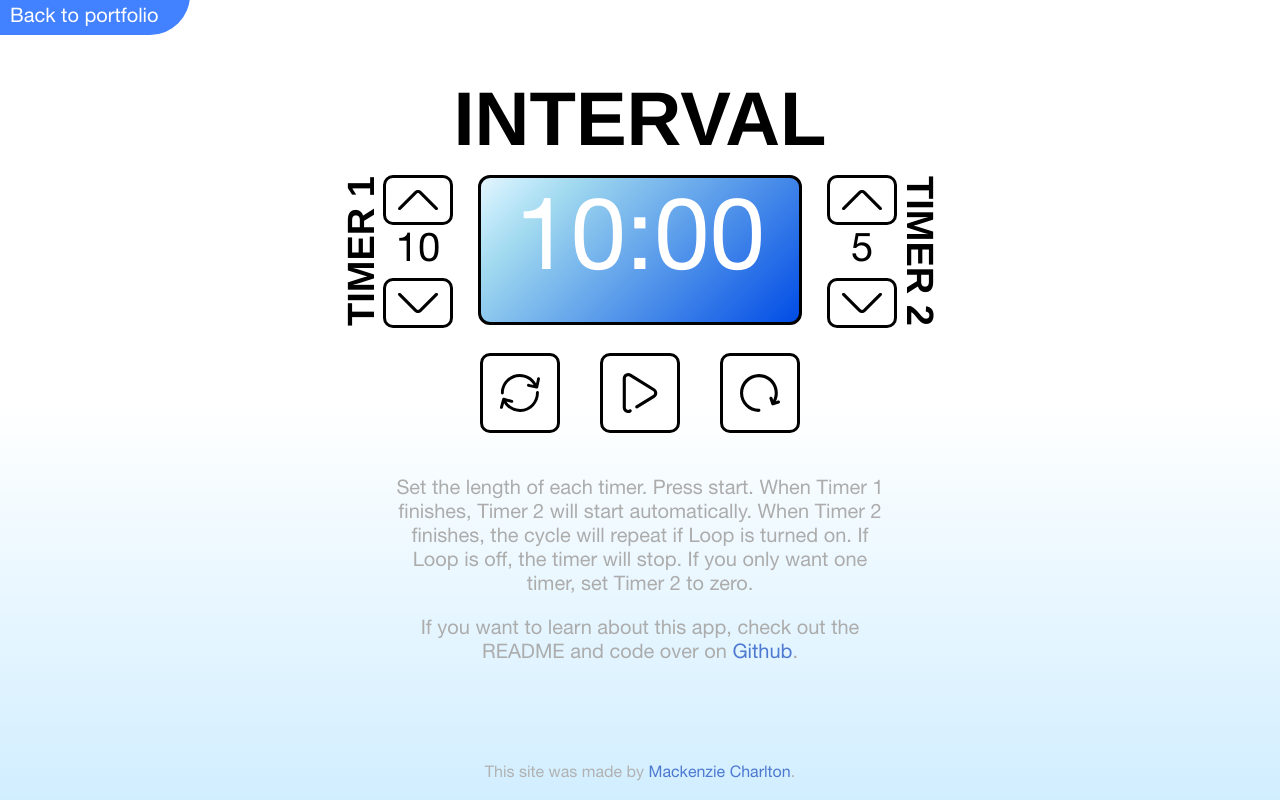
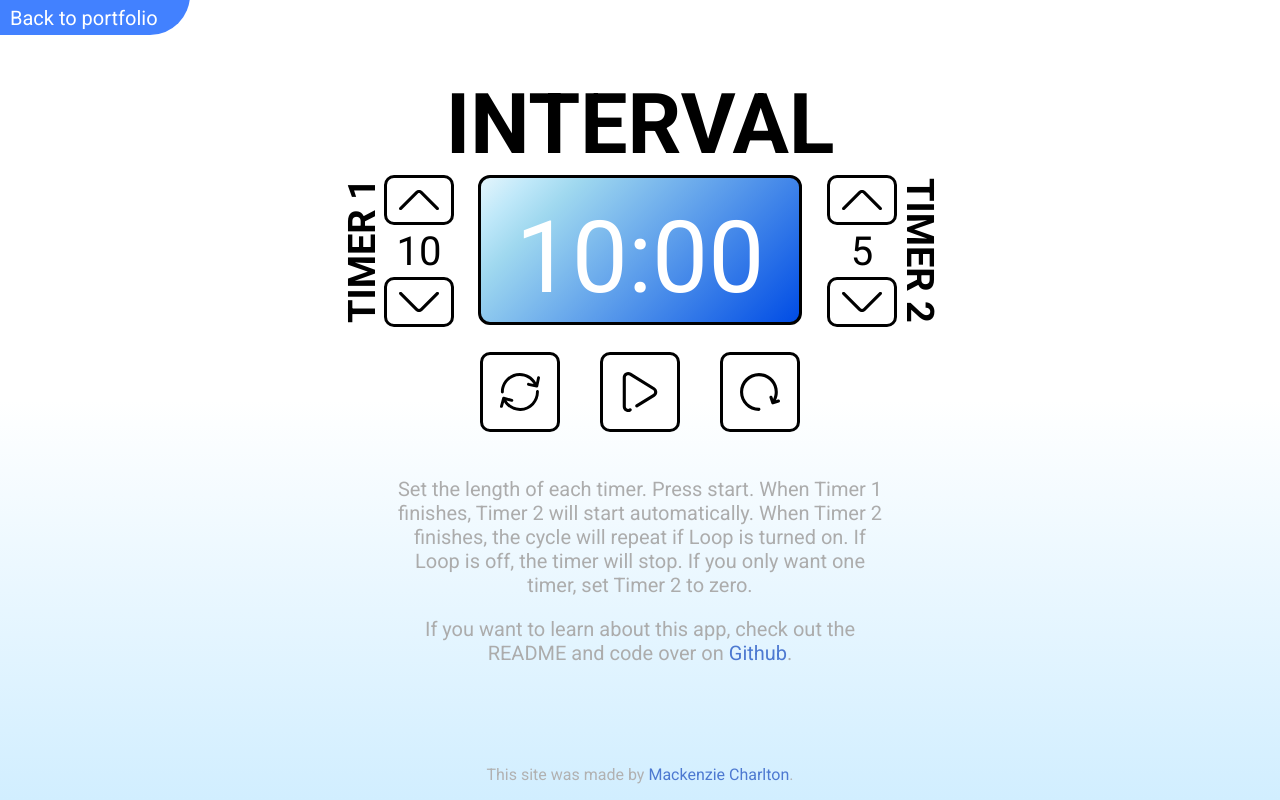
Before and after one commit to mackenziewritescode/interval-timer, a website: page index.html in a window 1280 px wide. Drawn offline with nearby package versions, Linux system fonts and the light colour scheme.

Commit message:
updated fonts and link

```diff
--- a/index.html
+++ b/index.html
@@ -17,12 +17,12 @@
   </head>
   <body>
     <div id="wrapper">
-      <a class="portfolio" href="http://www.sunkenworld.com/">
+      <a class="portfolio" href="http://www.sunkenworld.com/#page-3">
         <p class="portfolio-text">Back to portfolio</p>
       </a>
       <div id="app-wrap">
         <div id="app">
-          <h2>Interval Timer</h2>
+          <h2 id="title">Interval Timer</h2>
           <div class="timer-wrap" id="left-timer-wrap">
             <h3 id="timer1-header">Timer 1</h3>
             <div class="timer" id="timer1">
--- a/style.scss
+++ b/style.scss
@@ -1,22 +1,7 @@
-@font-face {
-  font-family: "Helvetica";
-  src: url("./fonts/HelveticaNeueLTStd-Roman.otf") format("opentype");
-}
-@font-face {
-  font-family: "HelveticaBold";
-  src: url("./fonts/HelveticaNeueLTStd-Bd.otf") format("opentype");
-}
-@font-face {
-  font-family: "HelveticaBlack";
-  src: url("./fonts/HelveticaNeueLTStd-Blk.otf") format("opentype");
-}
-@font-face {
-  font-family: "HelveticaLight";
-  src: url("./fonts/HelveticaLTStd-Light.otf") format("opentype");
-}
+@import url("https://fonts.googleapis.com/css2?family=Roboto:wght@300;400;700;900&display=swap");
 
 #wrapper {
-  font-family: "Helvetica", sans-serif;
+  font-family: "Roboto", sans-serif;
   position: fixed;
   display: flex;
   left: 0px;
@@ -137,12 +122,12 @@
         "timer1 display display display timer2"
         ". loop-btn play-btn reset-btn .";
 
-      h2 {
+      #title {
         grid-area: header;
         margin: 0;
         text-align: center;
         height: 100px;
-        font-size: 76px;
+        font-size: 84px;
         text-transform: uppercase;
       }
 
@@ -171,19 +156,16 @@
           // margin-left: 5px;
           float: left;
         }
-        #timer1 {
-        }
       }
       #display {
         grid-area: display;
         color: white;
         background: black;
         font-size: 100px;
-        // font-family: "HelveticaLight";
         width: 318px;
         text-align: center;
         height: 144px;
-        line-height: 140px;
+        line-height: 160px;
         border: 3px solid black;
         border-radius: 12px;
         margin: 0 auto;
```
Also changed, not shown: style.css, 1 other file.
